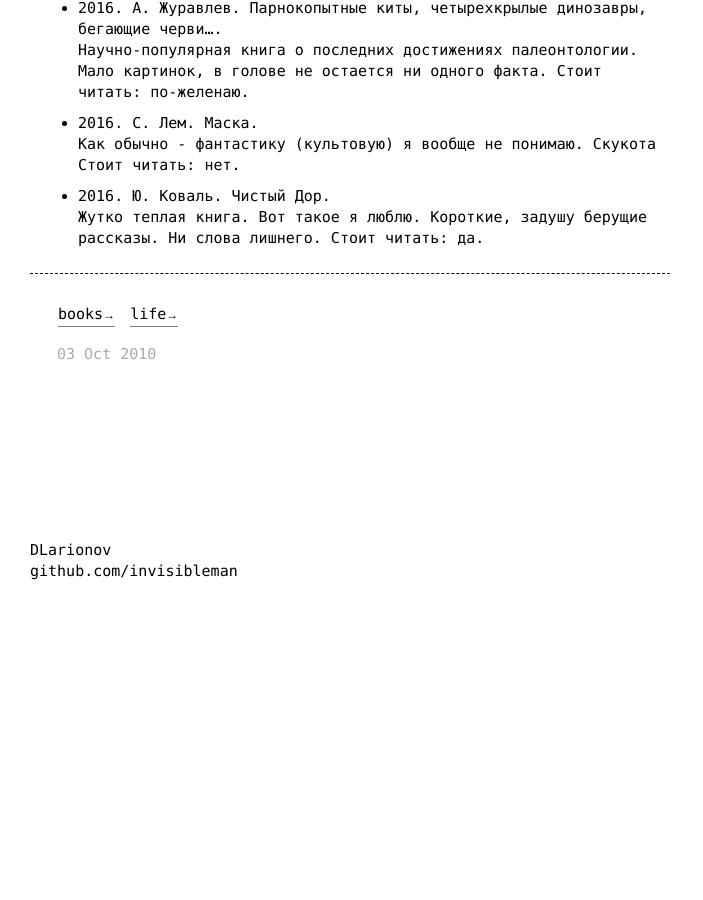
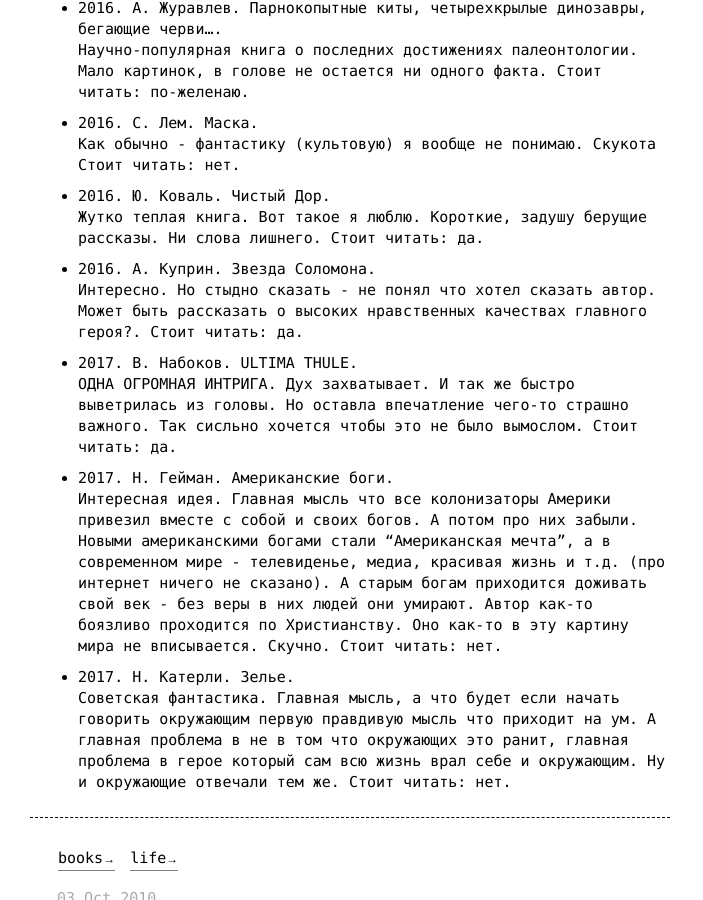
Before and after one commit to InvisibleMan/blog.dlarionov.info, a Jekyll site: the page built from pages/readed_books.md, in a window 1280 px wide and 900 px high, scrolled down 2711 px. Shown: the whole window, without its empty margins (0-703 px from the left). Built offline with Jekyll 4.4.1, drawn with Linux system fonts in a browser that asks for light colours; before the commit the page ends 3313 px from its top, so only the background shows below that.

Commit message:
Пожелания на НГ 2017 Книги: Американские боги, Зелье, Звезда соломна, Ultima Thulle

```diff
--- a/pages/readed_books.md
+++ b/pages/readed_books.md
@@ -134,3 +134,19 @@ tags:
 + *2016*. Ю. Коваль. **Чистый Дор**.
   Жутко теплая книга. Вот такое я люблю. Короткие, задушу берущие рассказы. Ни слова лишнего.
   Стоит читать: **да**.
+
++ *2016*. А. Куприн. **Звезда Соломона**.
+  Интересно. Но стыдно сказать - не понял что хотел сказать автор. Может быть рассказать о высоких нравственных качествах главного героя?.
+  Стоит читать: **да**.
+
++ *2017*. В. Набоков. **ULTIMA  THULE**.
+  ОДНА ОГРОМНАЯ ИНТРИГА. Дух захватывает. И так же быстро выветрилась из головы. Но оставла впечатление чего-то страшно важного. Так сисльно хочется чтобы это не было вымослом.
+  Стоит читать: **да**.
+
++ *2017*. Н. Гейман. **Американские боги**.
+  Интересная идея. Главная мысль что все колонизаторы Америки привезил вместе с собой и своих богов. А потом про них забыли. Новыми американскими богами стали "Американская мечта", а в современном мире - телевиденье, медиа, красивая жизнь и т.д. (про интернет ничего не сказано). А старым богам приходится доживать свой век - без веры в них людей они умирают. Автор как-то боязливо проходится по Христианству. Оно как-то в эту картину мира не вписывается. Скучно.
+  Стоит читать: **нет**.
+
++ *2017*. Н. Катерли. **Зелье**.
+  Советская фантастика. Главная мысль, а что будет если начать говорить окружающим первую правдивую мысль что приходит на ум. А главная проблема в не в том что окружающих это ранит, главная проблема в герое который сам всю жизнь врал себе и окружающим. Ну и окружающие отвечали тем же.
+  Стоит читать: **нет**.
```
Also changed, not shown: _posts/2016_12_31-new-year-2017.md (added, +16 -0 lines).
